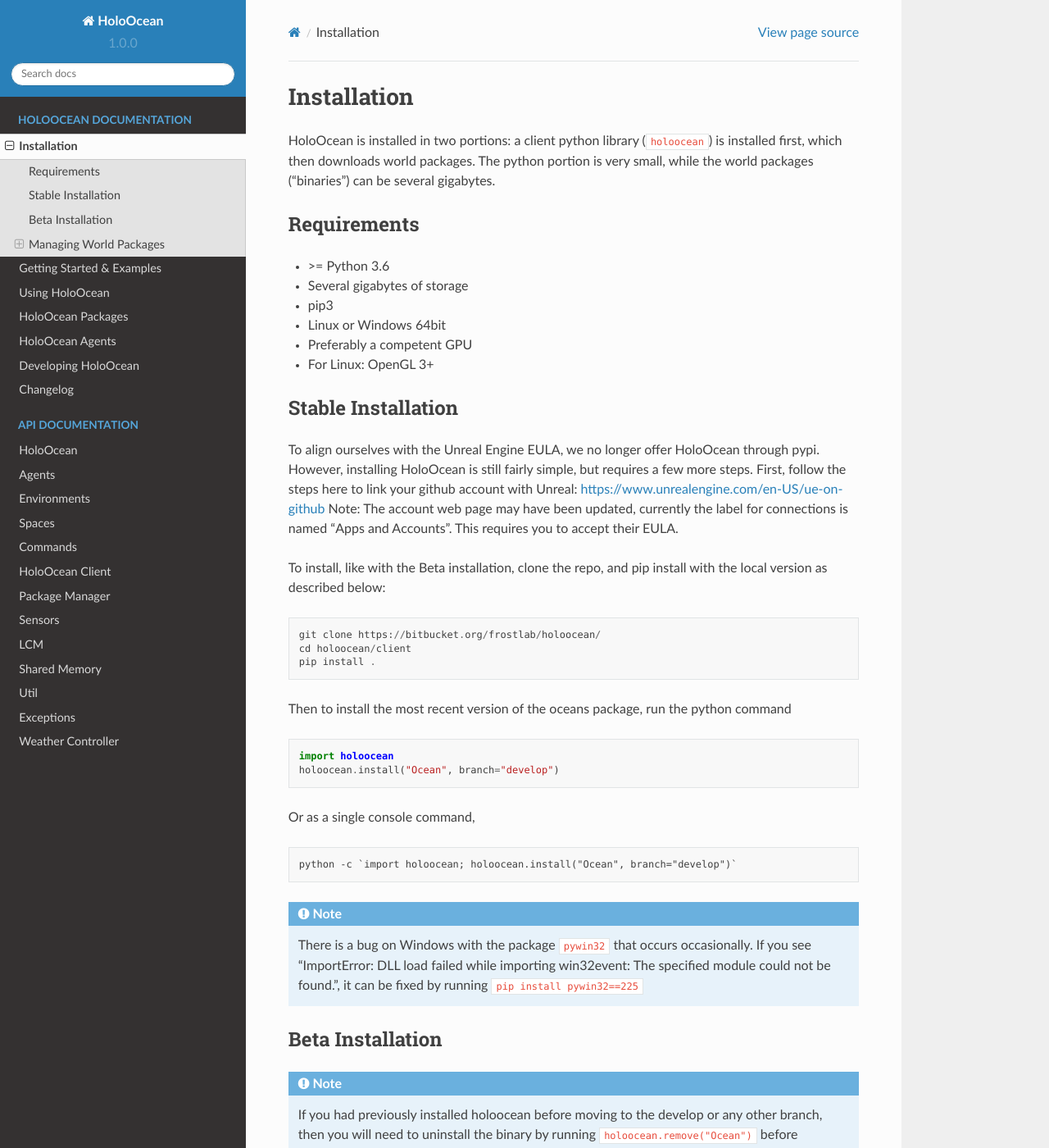
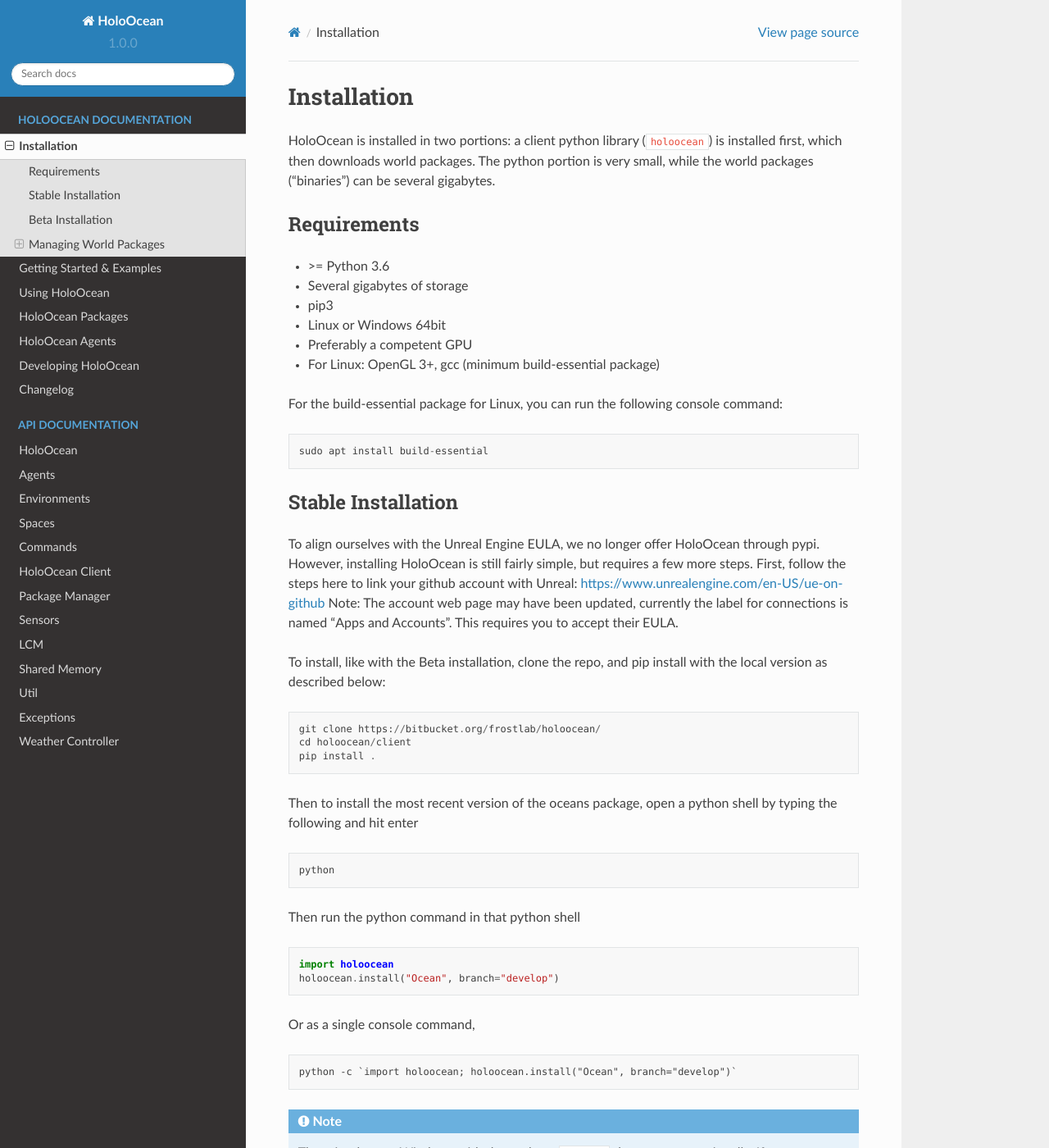
Before and after one commit to DPRIcky/holoocean-multiagent-control, a Sphinx documentation site: the page built from client/docs/usage/installation.rst, in a window 1280 px wide and 1400 px high. Shown: the whole window at 82% size. Built offline with Sphinx 7.4.7 and the Read the Docs theme 2.0.0, drawn with Linux system fonts in a browser that asks for light colours; formulas are drawn with MathJax 3.

Commit message:
Updated installation.rst to have clearer instructions for Linux users

```diff
--- a/client/docs/usage/installation.rst
+++ b/client/docs/usage/installation.rst
@@ -17,7 +17,13 @@
 - pip3
 - Linux or Windows 64bit
 - Preferably a competent GPU
-- For Linux: OpenGL 3+
+- For Linux: OpenGL 3+, gcc (minimum build-essential package)
+
+For the build-essential package for Linux, you can run the following console command:
+
+::
+
+   sudo apt install build-essential
 
 Stable Installation
 =====================
@@ -38,13 +44,18 @@
    pip install .
 
 
-Then to install the most recent version of the oceans package, run the python command
+Then to install the most recent version of the oceans package, open a python shell by typing the following and hit enter
+
+::
+
+   python
+
+Then run the python command in that python shell
 
 ::
 
    import holoocean
    holoocean.install("Ocean", branch="develop")
-
 
 Or as a single console command,
 
```
